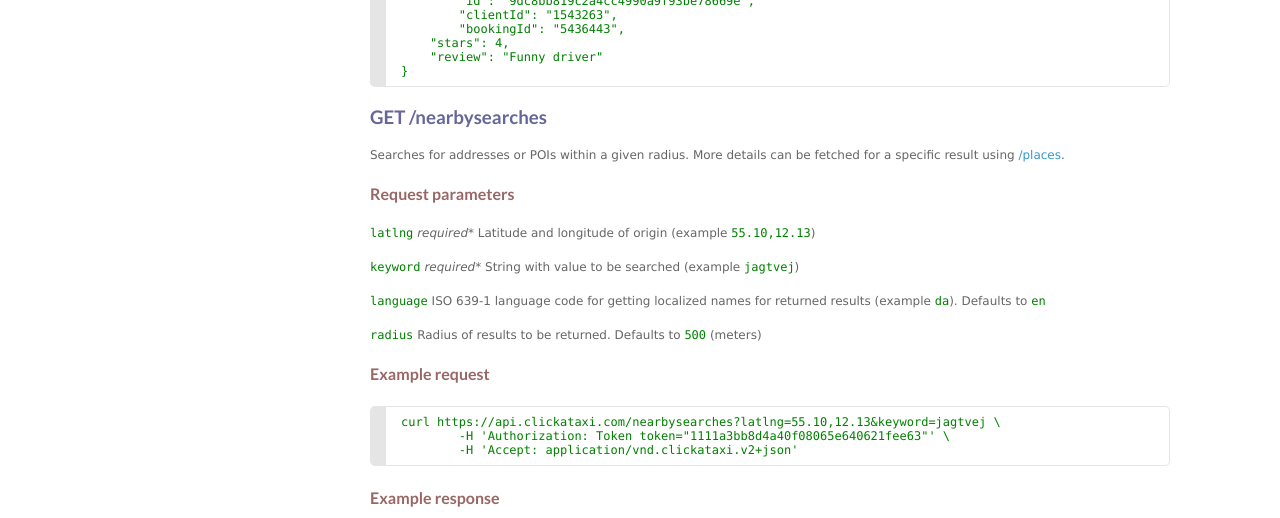
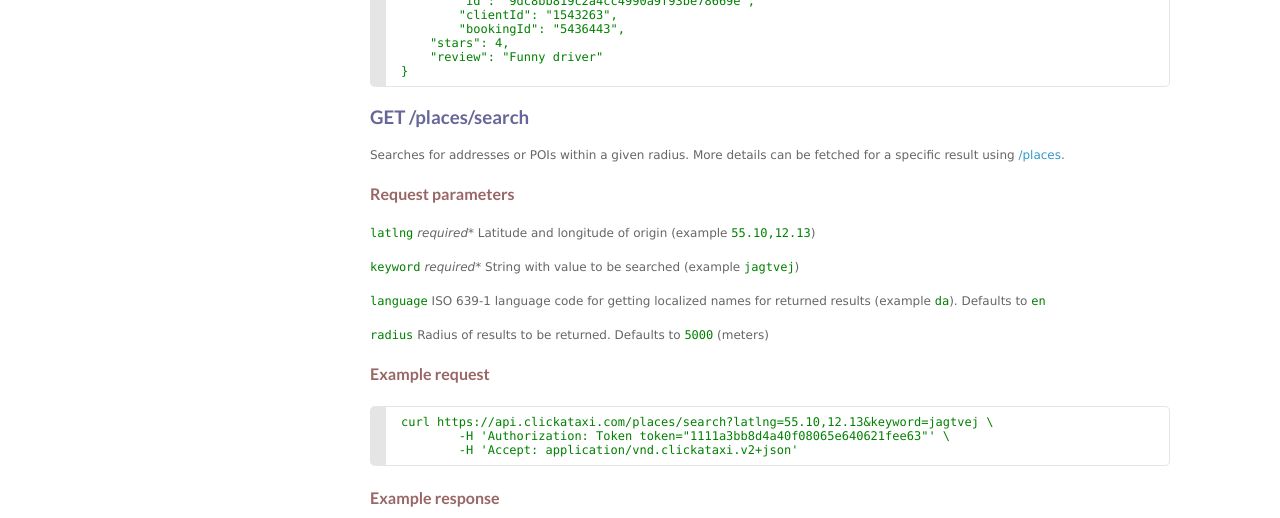
Before and after one commit to clickataxi/api-documentation, a Jekyll site: the page built from index.md, in a window 1280 px wide and 900 px high, scrolled down 15870 px. Shown: the part 154-672 px from the top of the window. Built offline with Jekyll 4.4.1, drawn with Linux system fonts in a browser that asks for light colours; Markdown is read by kramdown in place of the engine named in the settings.

Commit message:
Updates documentation based on latest routing

```diff
--- a/index.md
+++ b/index.md
@@ -1081,7 +1081,7 @@
 	}
 
 
-### GET /nearbysearches
+### GET /places/search
 
 Searches for addresses or POIs within a given radius. More details can be fetched for a specific result using [/places](#get_place_by_reference).
 
@@ -1094,12 +1094,12 @@
 
 `language` ISO 639-1 language code for getting localized names for returned results (example `da`). Defaults to `en`
 
-`radius` Radius of results to be returned. Defaults to `500` (meters)
+`radius` Radius of results to be returned. Defaults to `5000` (meters)
 
 
 #### Example request
 
-	curl https://api.clickataxi.com/nearbysearches?latlng=55.10,12.13&keyword=jagtvej \
+	curl https://api.clickataxi.com/places/search?latlng=55.10,12.13&keyword=jagtvej \
 		-H 'Authorization: Token token="1111a3bb8d4a40f08065e640621fee63"' \
 		-H 'Accept: application/vnd.clickataxi.v2+json'
 
```
